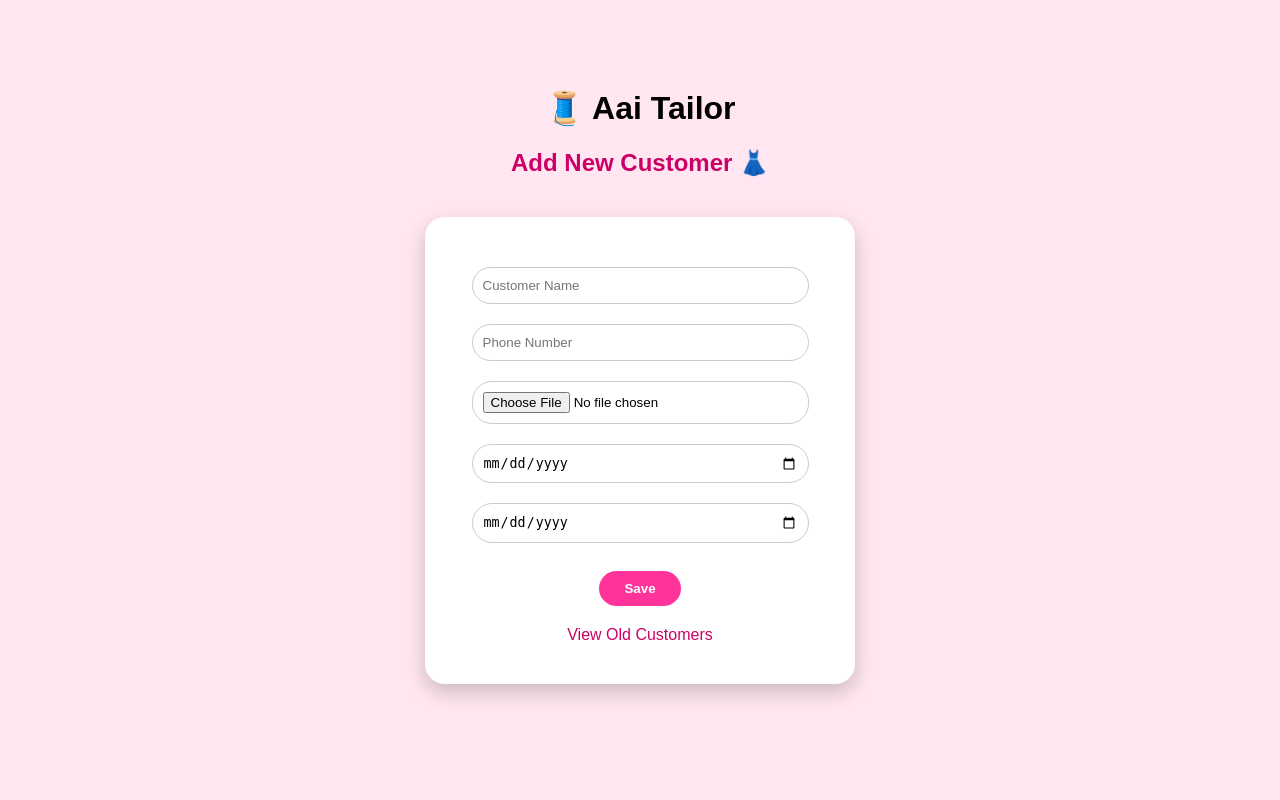
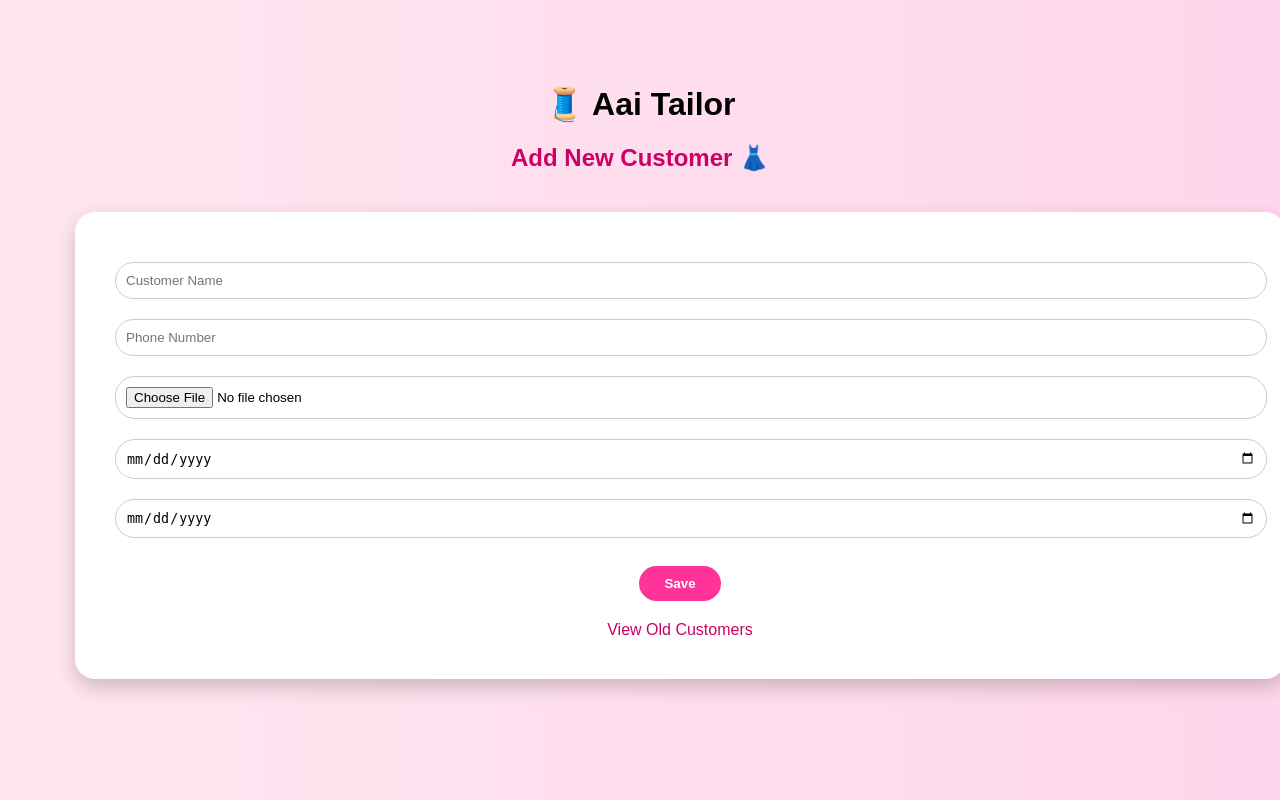
Before and after one commit to swarali-more/aai-tailor-management, a Django app: page /add-customer/ in a window 1280 px wide. Run offline with Django 5.2, Linux system fonts and the light colour scheme.

Commit message:
changed width area which is portable for all devices

```diff
--- a/aai/settings.py
+++ b/aai/settings.py
@@ -25,7 +25,7 @@ SECRET_KEY = 'django-insecure-)0@k59$q((=qpqp+&e2xnal36=loro*aatu%7k4@fpjlx57uyl
 # SECURITY WARNING: don't run with debug turned on in production!
 DEBUG = True
 
-ALLOWED_HOSTS = []
+ALLOWED_HOSTS = ['10.245.1.33']
 
 
 # Application definition
--- a/templates/add_customer.html
+++ b/templates/add_customer.html
@@ -21,14 +21,14 @@
         .form-box {
             background: white;
             padding: 40px;
-            width: 350px;
+            width: 100%;
             margin: auto;
             border-radius: 20px;
             box-shadow: 0 8px 20px rgba(0,0,0,0.2);
         }
 
         input {
-            width: 90%;
+            width: 100%;
             padding: 10px;
             margin: 10px 0;
             border-radius: 20px;
--- a/templates/base.html
+++ b/templates/base.html
@@ -1,10 +1,42 @@
 <!DOCTYPE html>
 <html>
 <head>
+    <meta charset="UTF-8">
+    <meta name="viewport" content="width=device-width, initial-scale=1.0">
     <title>Aai Tailor</title>
+
+    <style>
+        body {
+            margin: 0;
+            padding: 0;
+            background: #ffe6f0;
+            font-family: Arial, sans-serif;
+        }
+
+        .main-container {
+            width: 100%;
+            max-width: 100%;
+            padding: 15px;
+            box-sizing: border-box;
+            text-align: center;
+        }
+
+        h1 {
+            margin-top: 10px;
+        }
+
+        @media (max-width: 768px) {
+            h1 {
+                font-size: 22px;
+            }
+        }
+    </style>
 </head>
-<body style="background:#ffe6f0; text-align:center;">
-    <h1>🧵 Aai Tailor</h1>
-    {% block content %}{% endblock %}
+
+<body>
+    <div class="main-container">
+        <h1>🧵 Aai Tailor</h1>
+        {% block content %}{% endblock %}
+    </div>
 </body>
 </html>
--- a/templates/home.html
+++ b/templates/home.html
@@ -64,7 +64,7 @@
 
         .slides {
             display: flex;
-            width: 300%;
+            width: 100%;
             animation: slide 9s infinite;
         }
 
--- a/templates/old_customers.html
+++ b/templates/old_customers.html
@@ -29,7 +29,7 @@
 
     form input {
         padding: 10px;
-        width: 250px;
+        width: 100%;
         border-radius: 20px;
         border: 1px solid #ccc;
     }
```
Also changed, not shown: templates/customer_detail.html (+4 -4 lines), static/images/dress1.jpg (renamed from static/images/dress.jpg), 1 other file.
